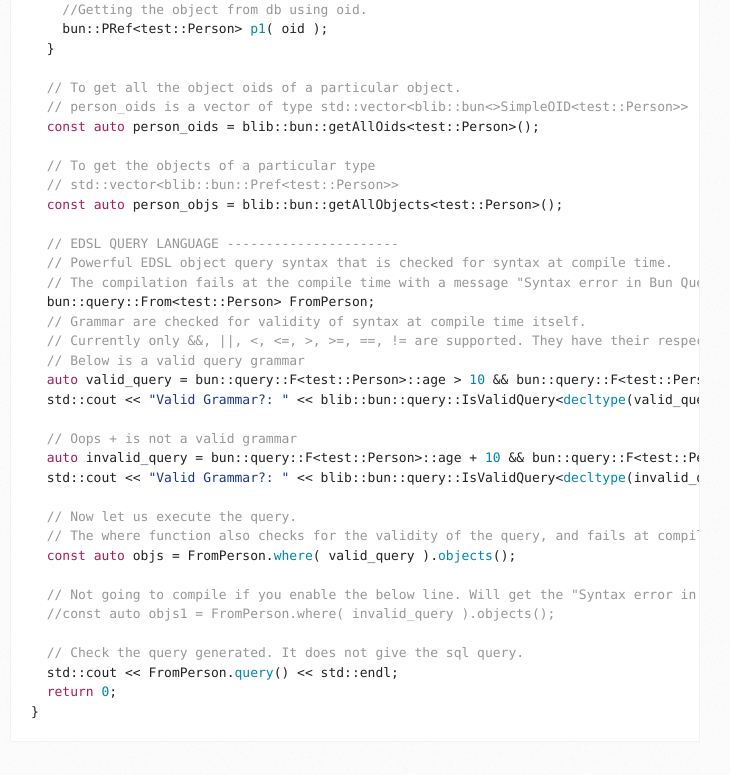
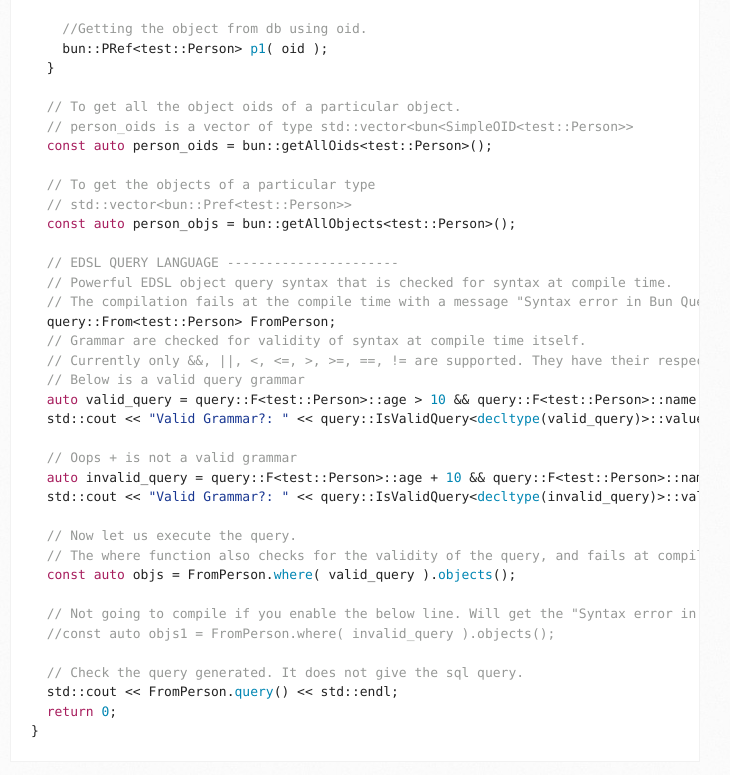
Before and after one commit to BrainlessLabs/bun, a plain HTML site: page index.html in a window 1280 px wide. Shown: the part 1381-2156 px from the top of the page, without its empty margins (160-890 px from the left). Drawn offline with Linux system fonts and the light colour scheme.

```diff
--- a/index.html
+++ b/index.html
@@ -61,6 +61,7 @@
 
 <span class="pl-k">int</span> <span class="pl-en">main</span>() {
   <span class="pl-k">namespace</span> <span class="pl-en">bun</span> <span class="pl-k">=</span> blib::bun;
+  <span class="pl-k">namespace</span> <span class="pl-en">query</span> <span class="pl-k">=</span> blib::bun::query;
   <span class="pl-c">// Connect the db. If the db is not there it will be created.</span>
   <span class="pl-c">// It should include the whole path</span>
   <span class="pl-c1">bun::dbConnect</span>( <span class="pl-s"><span class="pl-pds">"</span>test.db<span class="pl-pds">"</span></span> );
@@ -81,33 +82,33 @@
     p-&gt;height = <span class="pl-c1">5.6</span>;
     p-&gt;name = <span class="pl-c1">fmt::format</span>( <span class="pl-s"><span class="pl-pds">"</span>Brainless_{}<span class="pl-pds">"</span></span>, i );
     <span class="pl-c">// Persist the object and get a oid for the persisted object.</span>
-    <span class="pl-k">const</span> blib::bun::SimpleOID oid = p.<span class="pl-c1">persist</span>();
+    <span class="pl-k">const</span> bun::SimpleOID oid = p.<span class="pl-c1">persist</span>();
 
     <span class="pl-c">//Getting the object from db using oid.</span>
     bun::PRef&lt;test::Person&gt; <span class="pl-c1">p1</span>( oid );
   }
 
   <span class="pl-c">// To get all the object oids of a particular object.</span>
-  <span class="pl-c">// person_oids is a vector of type std::vector&lt;blib::bun&lt;&gt;SimpleOID&lt;test::Person&gt;&gt;</span>
-  <span class="pl-k">const</span> <span class="pl-k">auto</span> person_oids = blib::bun::getAllOids&lt;test::Person&gt;();
+  <span class="pl-c">// person_oids is a vector of type std::vector&lt;bun&lt;SimpleOID&lt;test::Person&gt;&gt;</span>
+  <span class="pl-k">const</span> <span class="pl-k">auto</span> person_oids = bun::getAllOids&lt;test::Person&gt;();
 
   <span class="pl-c">// To get the objects of a particular type</span>
-  <span class="pl-c">// std::vector&lt;blib::bun::Pref&lt;test::Person&gt;&gt;</span>
-  <span class="pl-k">const</span> <span class="pl-k">auto</span> person_objs = blib::bun::getAllObjects&lt;test::Person&gt;();
+  <span class="pl-c">// std::vector&lt;bun::Pref&lt;test::Person&gt;&gt;</span>
+  <span class="pl-k">const</span> <span class="pl-k">auto</span> person_objs = bun::getAllObjects&lt;test::Person&gt;();
 
   <span class="pl-c">// EDSL QUERY LANGUAGE ----------------------</span>
   <span class="pl-c">// Powerful EDSL object query syntax that is checked for syntax at compile time.</span>
   <span class="pl-c">// The compilation fails at the compile time with a message "Syntax error in Bun Query"</span>
-  bun::query::From&lt;test::Person&gt; FromPerson;
+  query::From&lt;test::Person&gt; FromPerson;
   <span class="pl-c">// Grammar are checked for validity of syntax at compile time itself.</span>
   <span class="pl-c">// Currently only &amp;&amp;, ||, &lt;, &lt;=, &gt;, &gt;=, ==, != are supported. They have their respective meaning</span>
   <span class="pl-c">// Below is a valid query grammar</span>
-  <span class="pl-k">auto</span> valid_query = bun::query::F&lt;test::Person&gt;::age &gt; <span class="pl-c1">10</span> &amp;&amp; bun::query::F&lt;test::Person&gt;::name != <span class="pl-s"><span class="pl-pds">"</span>Brainless_0<span class="pl-pds">"</span></span>;
-  std::cout &lt;&lt; <span class="pl-s"><span class="pl-pds">"</span>Valid Grammar?: <span class="pl-pds">"</span></span> &lt;&lt; blib::bun::query::IsValidQuery&lt;<span class="pl-c1">decltype</span>(valid_query)&gt;::value &lt;&lt; std::endl;
+  <span class="pl-k">auto</span> valid_query = query::F&lt;test::Person&gt;::age &gt; <span class="pl-c1">10</span> &amp;&amp; query::F&lt;test::Person&gt;::name != <span class="pl-s"><span class="pl-pds">"</span>Brainless_0<span class="pl-pds">"</span></span>;
+  std::cout &lt;&lt; <span class="pl-s"><span class="pl-pds">"</span>Valid Grammar?: <span class="pl-pds">"</span></span> &lt;&lt; query::IsValidQuery&lt;<span class="pl-c1">decltype</span>(valid_query)&gt;::value &lt;&lt; std::endl;
 
   <span class="pl-c">// Oops + is not a valid grammar</span>
-  <span class="pl-k">auto</span> invalid_query = bun::query::F&lt;test::Person&gt;::age + <span class="pl-c1">10</span> &amp;&amp; bun::query::F&lt;test::Person&gt;::name != <span class="pl-s"><span class="pl-pds">"</span>Brainless_0<span class="pl-pds">"</span></span>;
-  std::cout &lt;&lt; <span class="pl-s"><span class="pl-pds">"</span>Valid Grammar?: <span class="pl-pds">"</span></span> &lt;&lt; blib::bun::query::IsValidQuery&lt;<span class="pl-c1">decltype</span>(invalid_query)&gt;::value &lt;&lt; std::endl;
+  <span class="pl-k">auto</span> invalid_query = query::F&lt;test::Person&gt;::age + <span class="pl-c1">10</span> &amp;&amp; query::F&lt;test::Person&gt;::name != <span class="pl-s"><span class="pl-pds">"</span>Brainless_0<span class="pl-pds">"</span></span>;
+  std::cout &lt;&lt; <span class="pl-s"><span class="pl-pds">"</span>Valid Grammar?: <span class="pl-pds">"</span></span> &lt;&lt; query::IsValidQuery&lt;<span class="pl-c1">decltype</span>(invalid_query)&gt;::value &lt;&lt; std::endl;
 
   <span class="pl-c">// Now let us execute the query.</span>
   <span class="pl-c">// The where function also checks for the validity of the query, and fails at compile time</span>
```
Also changed, not shown: params.json (+1 -1 lines).
